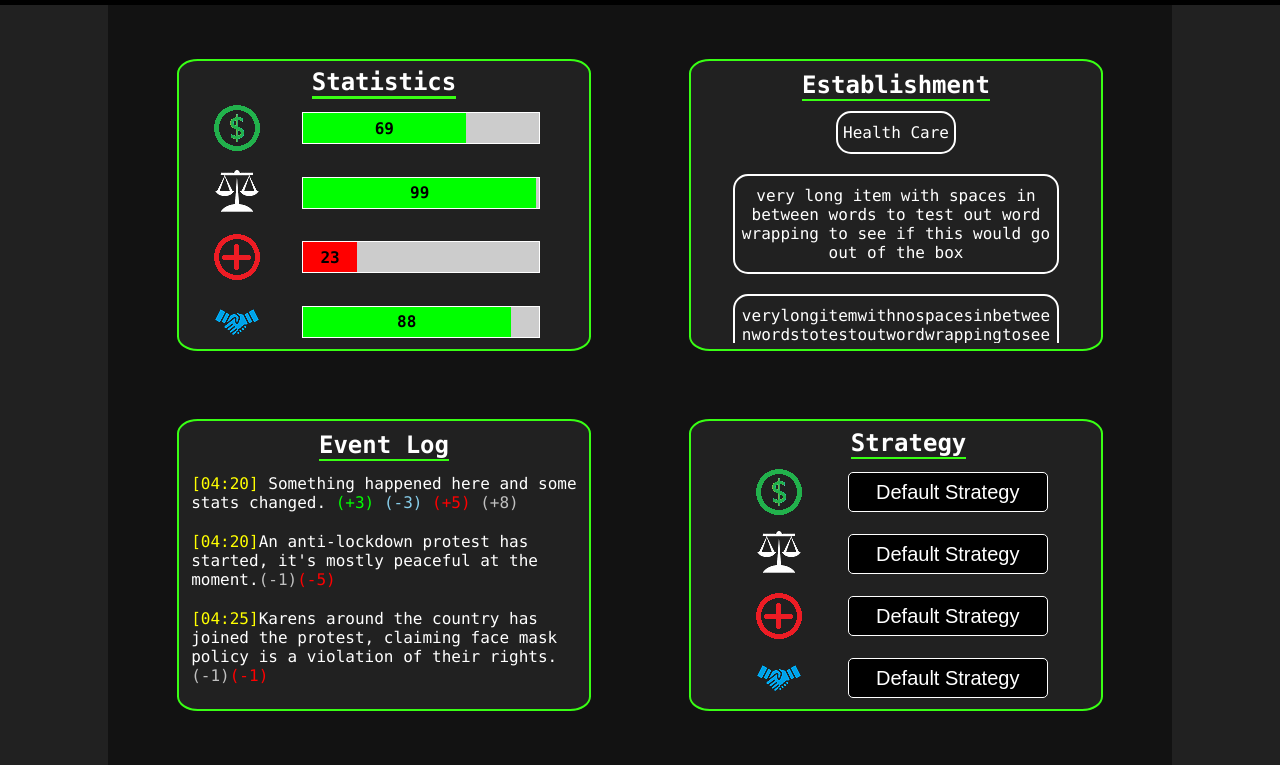
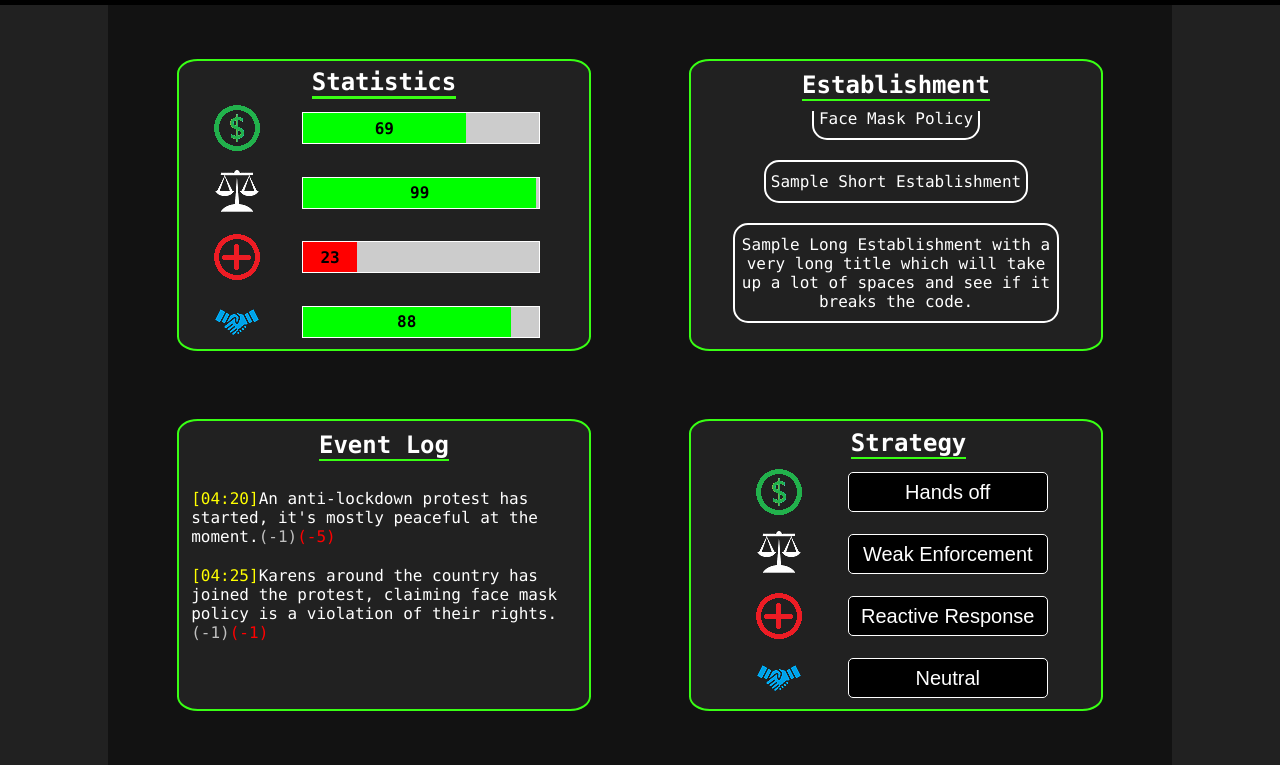
Before and after one commit to Jason-HaoXinChao/Sleepless-Management-Game, a plain HTML site: page gameplay.html in a window 1280 px wide. Shown: the part 55-820 px from the top of the page. Drawn offline with Linux system fonts and the light colour scheme.

Commit message:
Added initialization functions for gameplay page.

```diff
--- a/gameplay.html
+++ b/gameplay.html
@@ -54,31 +54,7 @@
                             <p id="title">Establishment</p>
                         </div>
                         <div class="scrollableContainer">
-                            <div class="scrollableBox">
-                                <div class="blockWrapper">
-                                    <p class="boxedItem">Health Care</p>
-                                </div>
-                                <div class="blockWrapper">
-                                    <p class="boxedItem">very long item with spaces in between words to test out word wrapping to see if this would go out of the box</p>
-                                </div>
-                                <div class="blockWrapper">
-                                    <p class="boxedItem">verylongitemwithnospacesinbetweenwordstotestoutwordwrappingtoseeifthiswouldgooutoftheboxokthisisntlongenoughletsmakeitlonger</p>
-                                </div>
-                                <div class="blockWrapper">
-                                    <p class="boxedItem">Health Care</p>
-                                </div>
-                                <div class="blockWrapper">
-                                    <p class="boxedItem">Health Care</p>
-                                </div>
-                                <div class="blockWrapper">
-                                    <p class="boxedItem">Health Care</p>
-                                </div>
-                                <div class="blockWrapper">
-                                    <p class="boxedItem">Health Care</p>
-                                </div>
-                                <div class="blockWrapper">
-                                    <p class="boxedItem">Health Care</p>
-                                </div>
+                            <div class="scrollableBox" id="establishmentBox">
                             </div>
                         </div>
                     </div>
@@ -94,14 +70,6 @@
                         </div>
                         <div class="scrollableContainer">
                             <div class="scrollableBox" id="eventLogBox">
-                                <p class="log">
-                                    <span id="timestamp">[04:20]</span>
-                                    <span id="mainContent">Something happened here and some stats changed.</span>
-                                    <span id="econ">(+3)</span>
-                                    <span id="diplomacy">(-3)</span>
-                                    <span id="health">(+5)</span>
-                                    <span id="order">(+8)</span>
-                                </p>
                             </div>
                         </div>
                     </div>
--- a/gameplay.js
+++ b/gameplay.js
@@ -65,6 +65,36 @@ function loadUserData(e) {
     logSamples.forEach(log => {
         pushLog(log);
     });
+    establishmentSample.forEach(establishment => {
+        pushEstablishment(establishment);
+    });
+    setupStrategyButton(strategies);
+}
+
+// Change the current text of the strategy buttons to the strategy chosen by the user previously.
+function setupStrategyButton(strategies) {
+    const econButton = document.getElementById("econButton");
+    const orderButton = document.getElementById("orderButton");
+    const healthButton = document.getElementById("healthButton");
+    const diplomacyButton = document.getElementById("diplomacyButton");
+    econButton.innerText = strategies[0];
+    orderButton.innerText = strategies[1];
+    healthButton.innerText = strategies[2];
+    diplomacyButton.innerText = strategies[3];
+}
+
+// Adds a new establishment to the establishment window
+function pushEstablishment(establishment) {
+    const wrapper = document.createElement("div");
+    wrapper.setAttribute("class", "blockWrapper");
+    const content = document.createElement("p");
+    content.innerText = establishment.name;
+    content.setAttribute("class", "boxedItem");
+    wrapper.appendChild(content);
+    const box = document.getElementById("establishmentBox");
+    box.appendChild(wrapper);
+    // Scroll to bottom
+    box.scrollTop = box.scrollHeight - box.clientHeight;
 }
 
 // Adds a new log message to the eventlog window.
@@ -182,6 +212,38 @@ function changeStrategy(e) {
     // Change the text of the button to the item selected in the dropdown button
     mainButton.innerText = strategyChosen.innerText;
     // Here should include sending data to server to indicate change of strategy
+
+    // Write an event log to indicate the strategy change.
+    // This log message should've been from the server(so time stamp matches server time)
+    // but here we are just making a mock version
+    const curTime = new Date;
+    let time;
+    const hour = curTime.getHours();
+    if (hour < 10) {
+        time = "0" + hour;
+    } else {
+        time = hour.toString();
+    }
+    time = time + ":" + curTime.getMinutes().toString();
+    let type;
+    switch (mainButton.id) {
+        case "econButton":
+            type = "[Economy]";
+            break;
+        case "orderButton":
+            type = "[Law and Order]"
+            break;
+        case "healthButton":
+            type = "[Public Health]"
+            break;
+        case "diplomacyButton":
+            type = "[Diplomacy]"
+            break;
+        default:
+            break;
+    }
+    const mainContent = type + " strategy has been changed to [" + mainButton.innerText + "].";
+    pushLog(new eventLog(time, mainContent, [0, 0, 0, 0]))
 }
 
 // Hide dropdown menu when user clicks somewhere else
```
